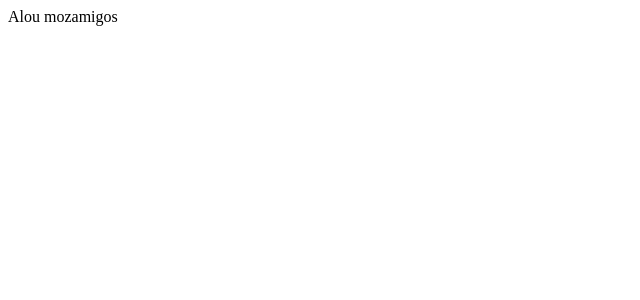
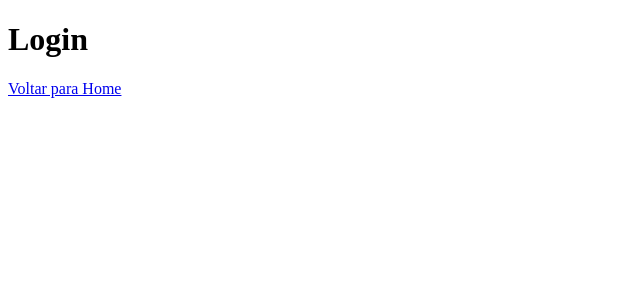
Before and after one commit to JoaoLSouto/sign-up, a React (Create React App) app in the folder sign-up-pages/: page /login in a window 1280 px wide. Shown: the top 300 px of the page, without its empty margins (0-640 px from the left). Built offline with nearby package versions, Linux system fonts and the light colour scheme.

Commit message:
navigation base

```diff
--- /dev/null
+++ b/sign-up-pages/pages/home/index.jsx
@@ -0,0 +1,11 @@
+import { Link } from "react-router-dom";
+
+const Home = () => {
+    return(
+        <>
+        <h1>Home</h1>
+        <Link to="/login">Fazer login</Link>
+        </>
+    );
+};
+export {Home}
--- /dev/null
+++ b/sign-up-pages/pages/login/index.jsx
@@ -0,0 +1,11 @@
+import { Link } from "react-router-dom";
+
+const Login = () => {
+    return(
+        <>
+        <h1>Login</h1>
+        <Link to="/home">Voltar para Home</Link>
+        </>
+    );
+};
+export {Login}
--- a/sign-up-pages/src/App.js
+++ b/sign-up-pages/src/App.js
@@ -1,10 +1,22 @@
+import {
+  BrowserRouter as Router,
+  Routes,
+  Route,
+  Link
+} from "react-router-dom";
+
+import { Home } from "../pages/home";
+import { Login } from "../pages/login";
 
 function App() {
   return (
-    <div className="App">
-      Alou mozamigos
-    </div>
+    <Router>
+      <Routes>
+        <Route path="/" element={<Home />} />
+        <Route path="/login" element={<Login />} />
+      </Routes>
+    </Router>
   );
-}
+};
 
 export default App;
```
